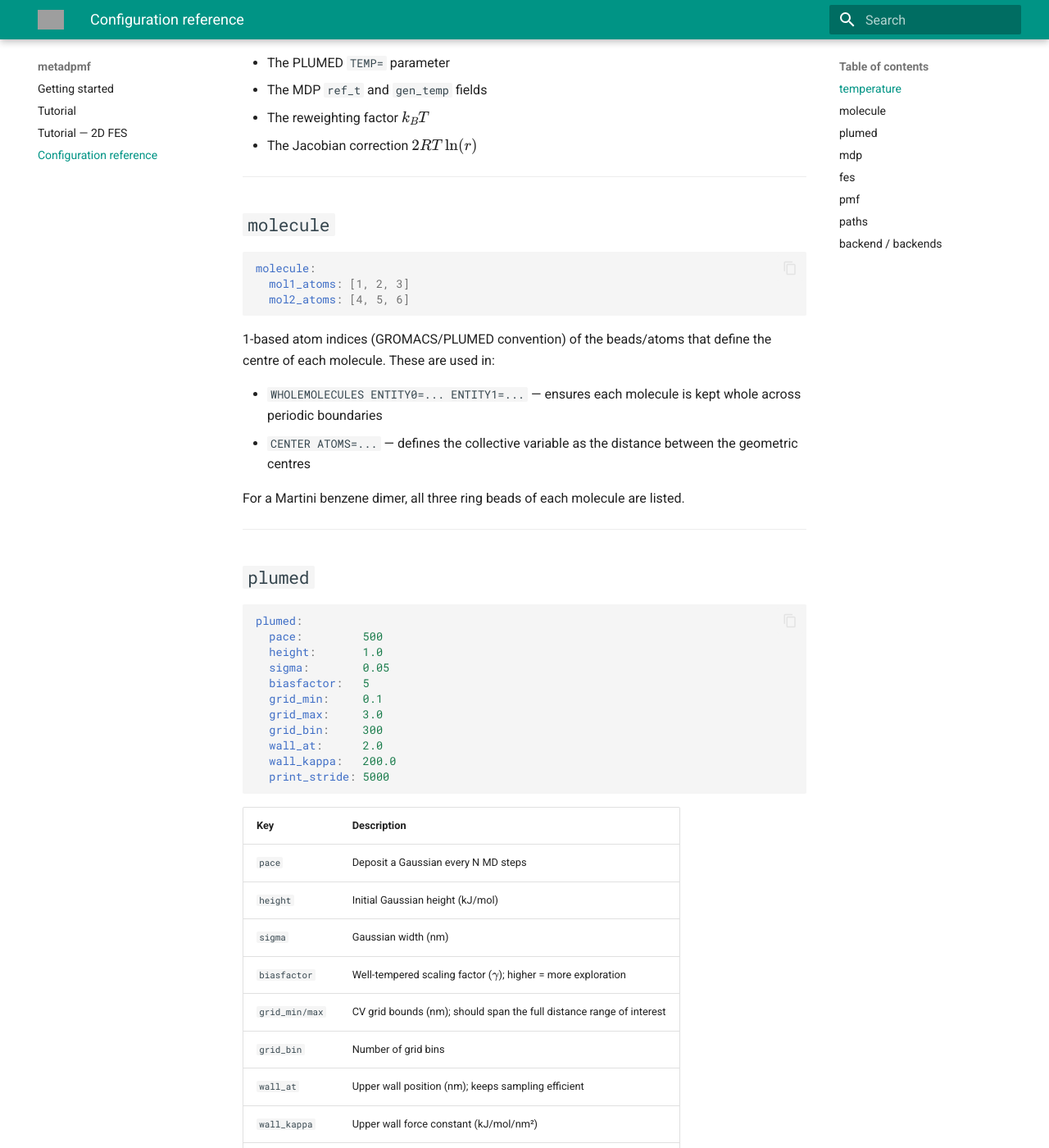
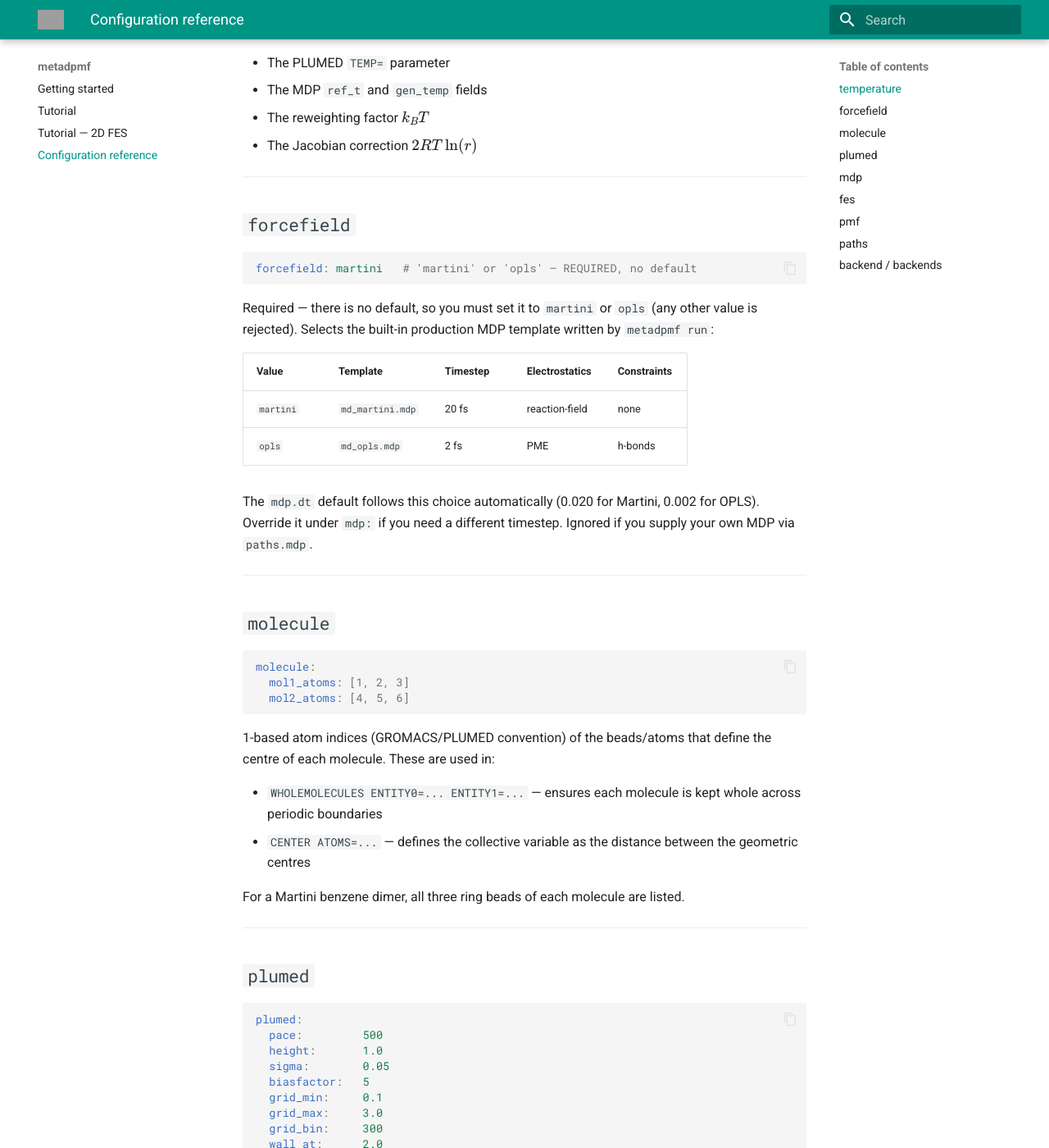
Before and after one commit to alessandri-group/metadpmf, an MkDocs documentation site: the page built from docs/config.md, in a window 1280 px wide and 1400 px high, scrolled down 356 px. Shown: the whole window at 82% size. Built offline with MkDocs 1.6.1 and Material for MkDocs 9.7.7, drawn with Linux system fonts in a browser that asks for light colours; some of the changed text lies outside the part shown; grey boxes are pictures that could not be loaded.

Commit message:
Add OPLS-AA force field option for production MDP
  New required `forcefield` config key (martini or opls) selects the
  built-in MDP template (md_martini.mdp / md_opls.mdp). The dt default
  follows the choice (20 fs Martini / 2 fs OPLS) so picking opls yields
  stable physics without manually changing the timestep. Unknown or
  missing values are rejected at config load.

````diff
--- a/docs/config.md
+++ b/docs/config.md
@@ -17,6 +17,27 @@ Simulation temperature in Kelvin. Used in:
 - The MDP `ref_t` and `gen_temp` fields
 - The reweighting factor $k_BT$
 - The Jacobian correction $2RT\ln(r)$
+
+---
+
+## `forcefield`
+
+```yaml
+forcefield: martini   # 'martini' or 'opls' — REQUIRED, no default
+```
+
+Required — there is no default, so you must set it to `martini` or `opls`
+(any other value is rejected). Selects the built-in production MDP template
+written by `metadpmf run`:
+
+| Value | Template | Timestep | Electrostatics | Constraints |
+|---|---|---|---|---|
+| `martini` | `md_martini.mdp` | 20 fs | reaction-field | none |
+| `opls` | `md_opls.mdp` | 2 fs | PME | h-bonds |
+
+The `mdp.dt` default follows this choice automatically (0.020 for Martini,
+0.002 for OPLS). Override it under `mdp:` if you need a different timestep.
+Ignored if you supply your own MDP via `paths.mdp`.
 
 ---
 
@@ -76,11 +97,14 @@ plumed:
 ```yaml
 mdp:
   nsteps: 50000000
-  dt:     0.020
+  # dt:   0.020   # default follows forcefield (0.020 martini / 0.002 opls)
 ```
 
-Applied to the built-in Martini CG MDP template. If you supply your own MDP
-via `paths.mdp`, these keys are ignored.
+Applied to the built-in MDP template selected by `forcefield`. `dt` defaults
+to the forcefield-appropriate value but can be overridden here. If you supply
+your own MDP via `paths.mdp`, these keys are ignored.
+
+`nsteps` is 50M by default: 1 µs for Martini (20 fs) or 100 ns for OPLS (2 fs).
 
 ---
 
@@ -137,7 +161,7 @@ All paths are relative to the config file location.
 |---|---|
 | `gro` | Equilibrated starting structure |
 | `top` | GROMACS topology |
-| `mdp` | Custom MDP file; `null` = use built-in Martini CG template |
+| `mdp` | Custom MDP file; `null` = use built-in template selected by `forcefield` |
 | `traj` | Trajectory filename produced by mdrun (default `metad.xtc`) |
 
 ---
````
Also changed, not shown: config.yaml (+12 -3 lines), 5 other files.
